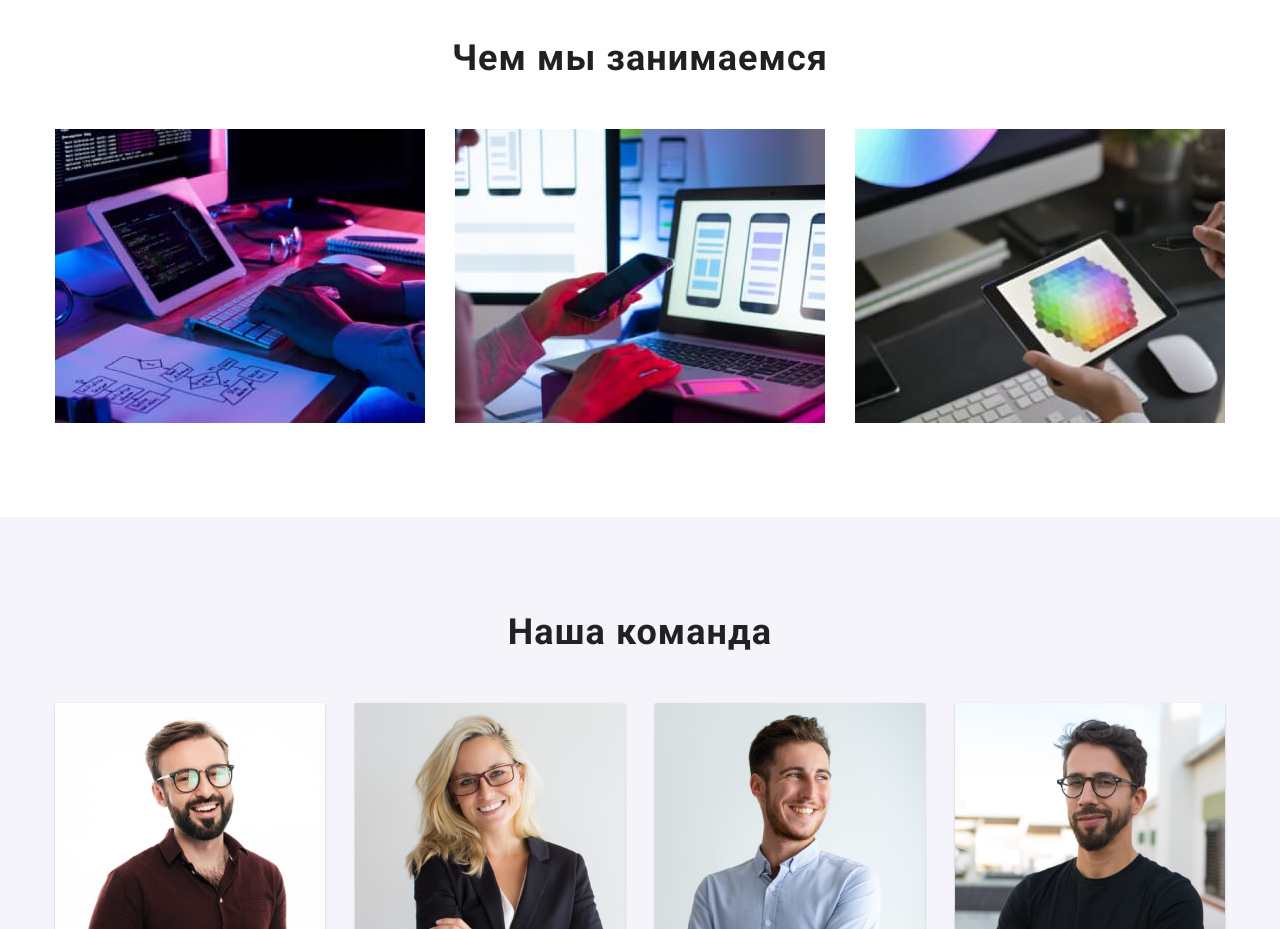
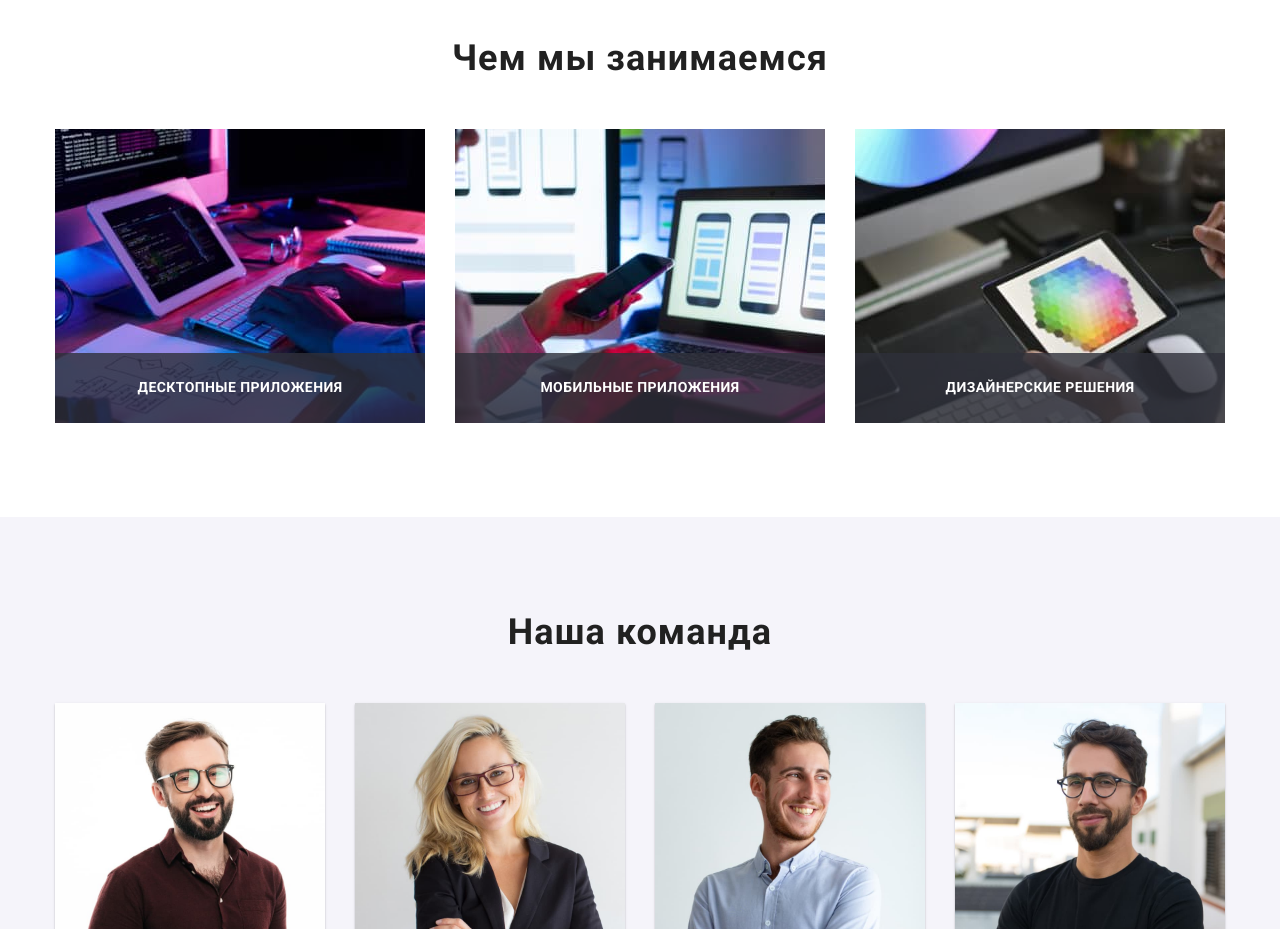
Before and after one commit to Lakei87/goit-markup-hw-05, a plain HTML site: page index.html in a window 1280 px wide. Shown: the part 1080-2009 px from the top of the page. Drawn offline with nearby package versions, Linux system fonts and the light colour scheme.

Commit message:
Добавляет текст с фоном секции “Чем мы занимаемся”

```diff
--- a/css/styles.css
+++ b/css/styles.css
@@ -325,8 +325,35 @@ body {
   justify-content: center;
 }
 
+.directions .item {
+  position: relative;
+}
+
 .directions .item:not(:last-child) {
   margin-right: 30px;
+}
+
+.direction-box {
+  position: absolute;
+  display: flex;
+  justify-content: center;
+  align-items: center;
+  height: 70px;
+  width: 100%;
+  background-color: rgba(47, 48, 58, 0.8);
+
+  transform: translateY(-100%);
+}
+
+.direction-text {
+  margin: 0;
+
+  font-weight: 700;
+  font-size: 14px;
+  line-height: 1.14;
+  letter-spacing: 0.03em;
+  text-transform: uppercase;
+  color: var(--primery-white-color);
 }
 
 /* ===== Наша команда==== */
--- a/index.html
+++ b/index.html
@@ -148,6 +148,9 @@
                   width="370"
                   height="294"
                 />
+                <div class="direction-box">
+                  <p class="direction-text">Десктопные приложения</p>
+                </div>
               </a>
             </li>
 
@@ -160,6 +163,9 @@
                   width="370"
                   height="294"
                 />
+                <div class="direction-box">
+                  <p class="direction-text">Мобильные приложения</p>
+                </div>
               </a>
             </li>
 
@@ -172,6 +178,9 @@
                   width="370"
                   height="294"
                 />
+                <div class="direction-box">
+                  <p class="direction-text">Дизайнерские решения</p>
+                </div>
               </a>
             </li>
           </ul>
```
